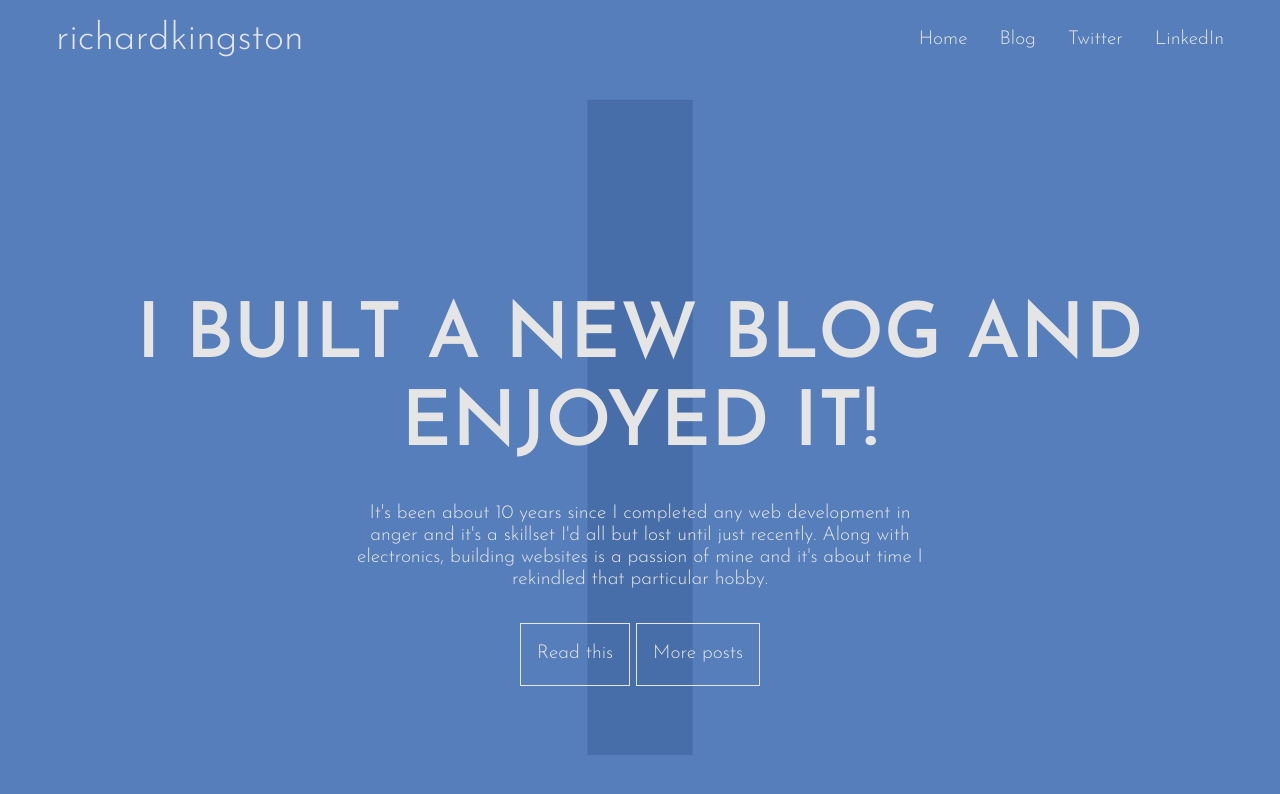
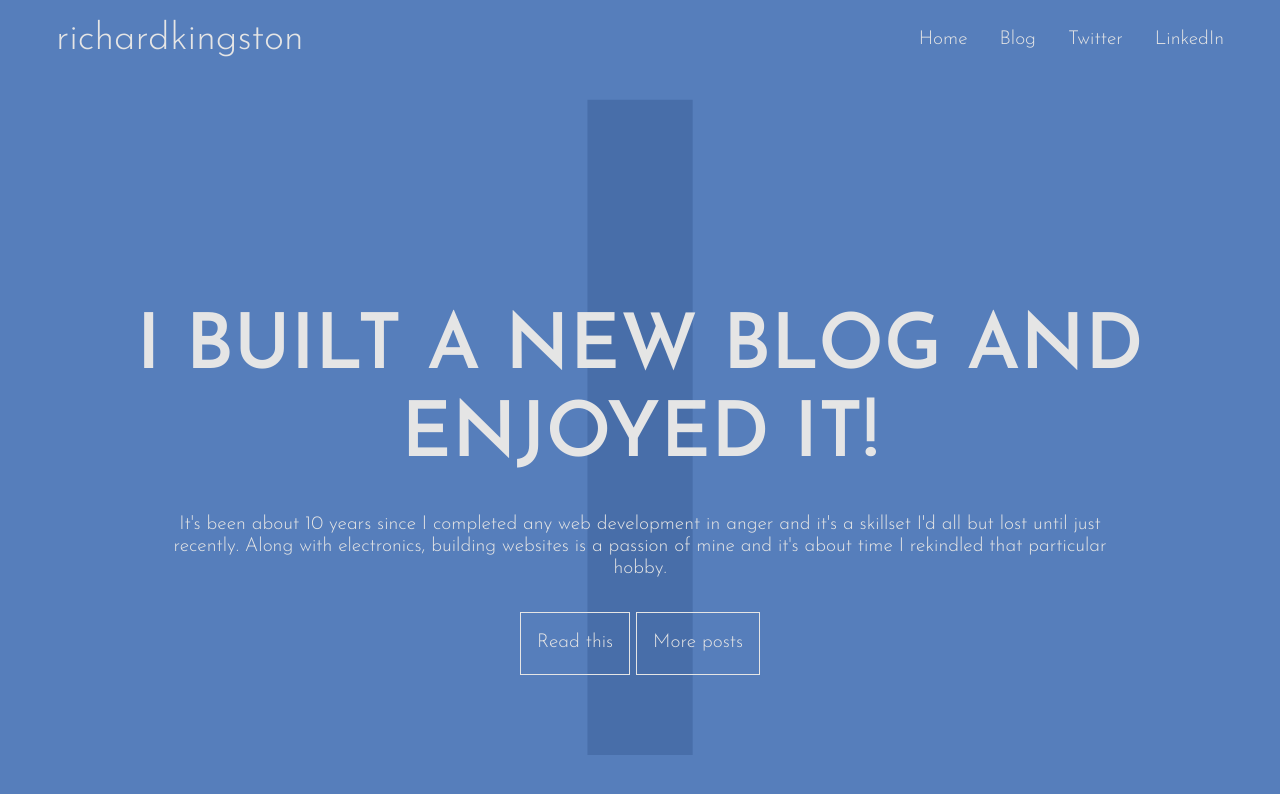
Before and after one commit to kingstonrichard/kingstonrichard.uk, a Jekyll site: the page built from index.html, in a window 1280 px wide. Shown: the top 794 px of the page. Built offline with Jekyll 4.4.1, drawn with Linux system fonts in a browser that asks for light colours; nearby versions of some CDN libraries.

Commit message:
Fixed cover excerpt spacing for mobile

```diff
--- a/_sass/_components.cover.scss
+++ b/_sass/_components.cover.scss
@@ -48,6 +48,10 @@
   text-transform: uppercase;
 }
 
+.c-cover__excerpt {
+  margin: 2rem auto;
+}
+
 .c-cover__nav-list {
   list-style: none;
   margin: 0;
@@ -85,8 +89,7 @@
   }
 
   .c-cover__excerpt {
-    margin: 2rem auto;
-    width: 50%;
+    width: 80%;
   }
 
 }
```
